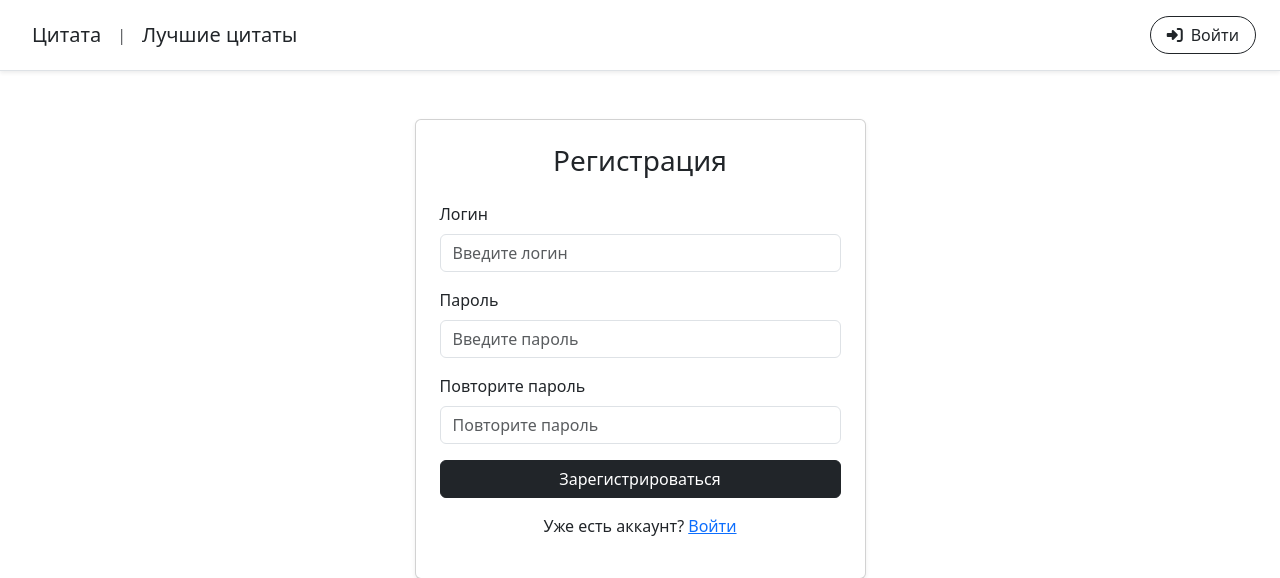
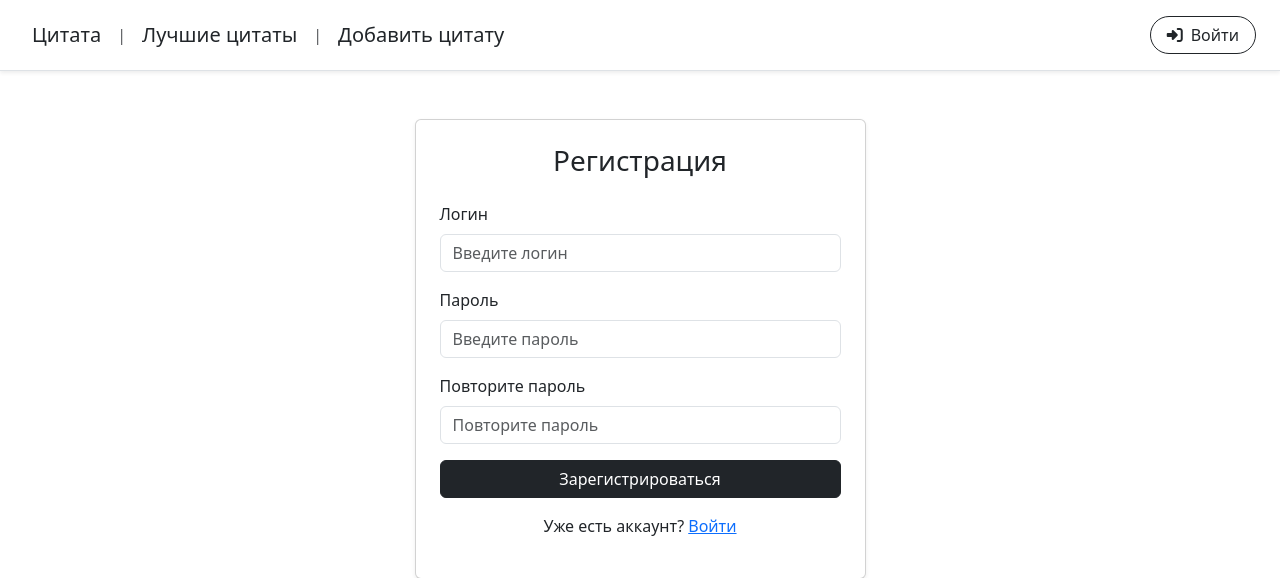
Before and after one commit to MurDmitry/itSolution, a Django app: page /register/ in a window 1280 px wide. Shown: the top 578 px of the page. Run offline with Django 5.2, Linux system fonts and the light colour scheme.

Commit message:
Добавлена заготовка для страницы с добавлением цитаты

```diff
--- a/quotes_app/urls.py
+++ b/quotes_app/urls.py
@@ -1,8 +1,5 @@
 from django.urls import path
 from . import views
-from django.conf import settings
-from django.conf.urls.static import static
-
 
 urlpatterns = [
     path('', views.home_page, name="home"),                               # Домашняя страница (home.html)
@@ -12,7 +9,5 @@ urlpatterns = [
     path('register/', views.registerPage, name="register"),               # Регистрация
     path('like/<int:quote_id>/', views.like_quote, name="like_quote"),
     path('dislike/<int:quote_id>/', views.dislike_quote, name="dislike_quote"),
+    path('add_quote/', views.add_quote, name="add_quote"),  # Добавить цитату
 ]
-
-if settings.DEBUG:
-    urlpatterns += static(settings.STATIC_URL, document_root=settings.STATIC_ROOT)
--- a/quotes_app/views.py
+++ b/quotes_app/views.py
@@ -159,3 +159,8 @@ def the_best_quotes(request):
 
     context = {'ranked_quotes': ranked_quotes}
     return render(request, 'base/best_quotes.html', context)
+
+
+# Добавить цитату
+def add_quote(request):
+    return render(request, 'base/add_quote.html')
--- a/templates/base.html
+++ b/templates/base.html
@@ -24,6 +24,10 @@
         <span class="text-muted mx-2">|</span>  <!-- разделитель -->
         <nav class="my-2 my-md-0 mr-md-3">
             <a class="p-2 text-dark fw-normal fs-5 text-decoration-none" href="/best_quotes">Лучшие цитаты</a>
+        </nav>
+        <span class="text-muted mx-2">|</span>  <!-- разделитель -->
+        <nav class="my-2 my-md-0 mr-md-3">
+            <a class="p-2 text-dark fw-normal fs-5 text-decoration-none" href="/add_quote">Добавить цитату</a>
         </nav>
 
         <!-- Авторизация -->
```
Also changed, not shown: quotes_app/templates/base/add_quote.html (added, +11 -0 lines).
